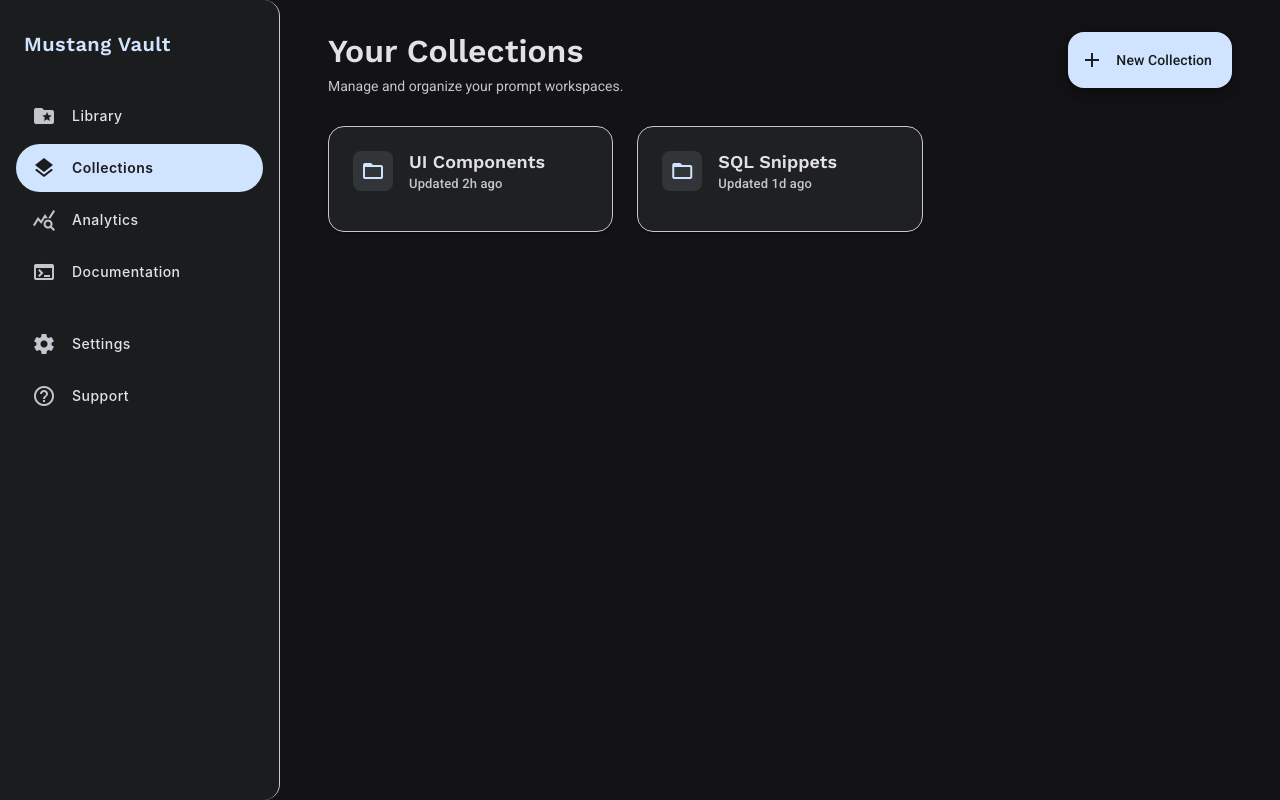
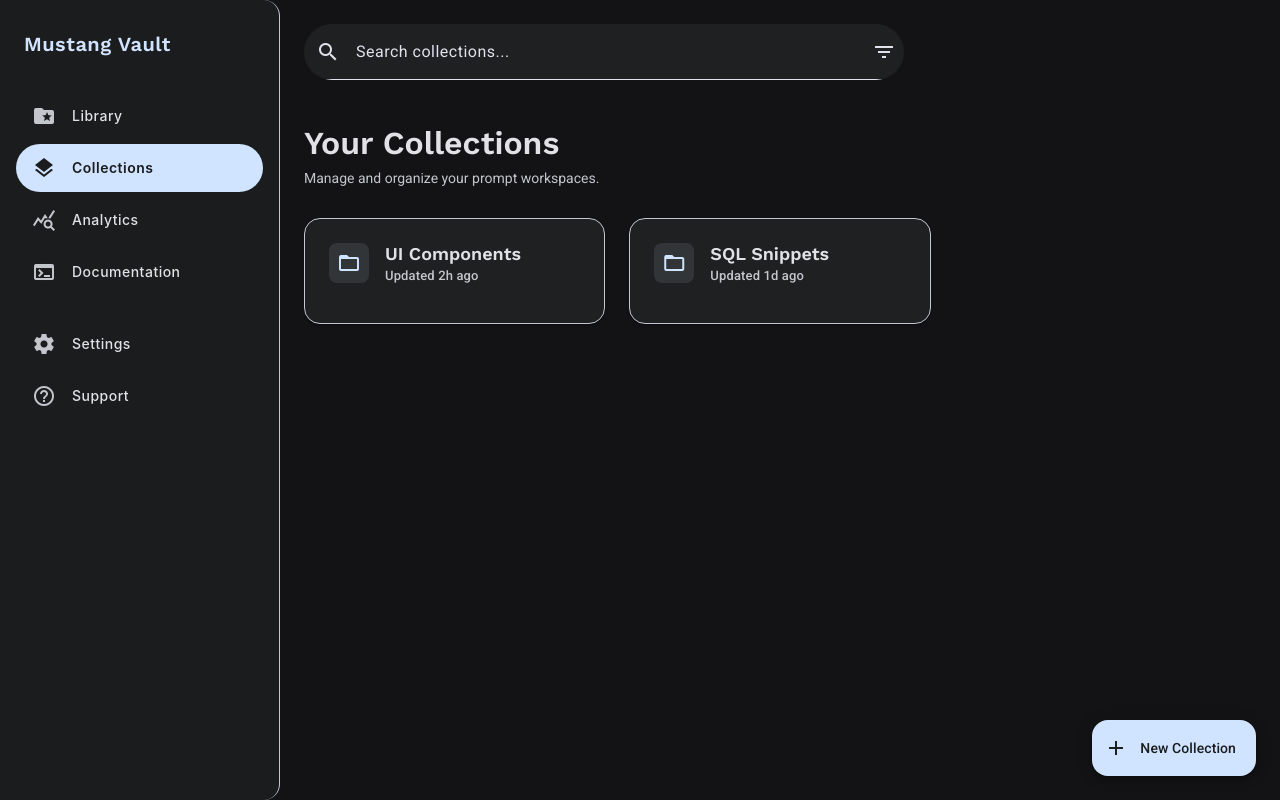
Before and after one commit to Stevo40k/prompt-library, an Angular app: page /collections in a window 1280 px wide. Built offline with nearby package versions, Linux system fonts and the light colour scheme.

Commit message:
style: match collections padding with library and fix FAB positioning

```diff
--- a/src/app/collections/collections.component.html
+++ b/src/app/collections/collections.component.html
@@ -1,17 +1,23 @@
 <div class="collections-container">
+  <div class="search-container">
+    <mat-form-field appearance="fill" class="search-bar">
+      <mat-icon matPrefix>search</mat-icon>
+      <input matInput type="text" placeholder="Search collections..." [ngModel]="searchQuery()" (input)="onSearch($event)">
+      <button mat-icon-button matSuffix>
+        <mat-icon>filter_list</mat-icon>
+      </button>
+    </mat-form-field>
+  </div>
+
   <div class="section-header">
     <div class="header-text">
       <h2>Your Collections</h2>
       <p class="subtitle">Manage and organize your prompt workspaces.</p>
     </div>
-    <button mat-fab extended color="primary" class="new-collection-btn" (click)="openNewCollectionDialog()">
-      <mat-icon>add</mat-icon>
-      New Collection
-    </button>
   </div>
 
   <div class="collections-grid">
-    <mat-card *ngFor="let collection of promptService.collections()" class="collection-card" (click)="navigateTo(collection.id)">
+    <mat-card *ngFor="let collection of filteredCollections()" class="collection-card" (click)="navigateTo(collection.id)">
       <mat-card-header>
         <div mat-card-avatar class="collection-avatar">
           <mat-icon>folder_open</mat-icon>
@@ -21,4 +27,10 @@
       </mat-card-header>
     </mat-card>
   </div>
+
+  <button mat-fab extended color="primary" class="new-collection-btn" (click)="openNewCollectionDialog()">
+    <mat-icon>add</mat-icon>
+    New Collection
+  </button>
+
 </div>
--- a/src/app/collections/collections.component.scss
+++ b/src/app/collections/collections.component.scss
@@ -1,7 +1,9 @@
 .collections-container {
-  padding: 32px 48px;
-  max-width: 1200px;
-  margin: 0 auto;
+  padding: 24px;
+  position: relative;
+  min-height: 100vh;
+  box-sizing: border-box;
+  background-color: var(--mustang-surface);
 }
 
 .section-header {
@@ -23,14 +25,42 @@
     color: var(--mustang-on-surface-variant, #c4c6cd);
     margin: 0;
   }
+}
 
-  .new-collection-btn {
-    background-color: var(--electric-blue) !important;
+.search-container {
+  position: sticky;
+  top: 0;
+  z-index: 10;
+  background-color: var(--mustang-surface);
+  padding-bottom: 24px;
+  display: flex;
+  align-items: flex-start;
+
+  .search-bar {
+    width: 100%;
+    max-width: 600px;
+
+    ::ng-deep .mat-mdc-text-field-wrapper {
+      background-color: var(--mustang-surface-container);
+      border-radius: 28px;
+    }
+
+    ::ng-deep .mat-mdc-form-field-focus-overlay {
+      background-color: transparent;
+    }
+  }
+}
+
+.new-collection-btn {
+  position: fixed;
+  bottom: 24px;
+  right: 24px;
+  z-index: 100;
+  background-color: var(--electric-blue) !important;
+  color: var(--mustang-charcoal) !important;
+
+  mat-icon {
     color: var(--mustang-charcoal) !important;
-
-    mat-icon {
-      color: var(--mustang-charcoal) !important;
-    }
   }
 }
 
--- a/src/app/collections/collections.component.ts
+++ b/src/app/collections/collections.component.ts
@@ -1,9 +1,12 @@
-import { Component, inject } from '@angular/core';
+import { Component, inject, signal, computed } from '@angular/core';
 import { CommonModule } from '@angular/common';
 import { RouterModule, Router } from '@angular/router';
+import { FormsModule } from '@angular/forms';
 import { MatCardModule } from '@angular/material/card';
 import { MatIconModule } from '@angular/material/icon';
 import { MatButtonModule } from '@angular/material/button';
+import { MatFormFieldModule } from '@angular/material/form-field';
+import { MatInputModule } from '@angular/material/input';
 import { MatDialog, MatDialogModule } from '@angular/material/dialog';
 import { NewCollectionDialogComponent } from './new-collection-dialog/new-collection-dialog.component';
 import { PromptService } from '../shared/prompt.service';
@@ -11,7 +14,17 @@ import { PromptService } from '../shared/prompt.service';
 @Component({
   selector: 'app-collections',
   standalone: true,
-  imports: [CommonModule, RouterModule, MatCardModule, MatIconModule, MatButtonModule, MatDialogModule],
+  imports: [
+    CommonModule,
+    RouterModule,
+    FormsModule,
+    MatCardModule,
+    MatIconModule,
+    MatButtonModule,
+    MatFormFieldModule,
+    MatInputModule,
+    MatDialogModule
+  ],
   templateUrl: './collections.component.html',
   styleUrls: ['./collections.component.scss']
 })
@@ -19,6 +32,20 @@ export class CollectionsComponent {
   private dialog = inject(MatDialog);
   private router = inject(Router);
   public promptService = inject(PromptService);
+
+  searchQuery = signal('');
+
+  filteredCollections = computed(() => {
+    const query = this.searchQuery().toLowerCase();
+    const cols = this.promptService.collections();
+    if (!query) return cols;
+    return cols.filter(c => c.name.toLowerCase().includes(query));
+  });
+
+  onSearch(event: Event) {
+    const input = event.target as HTMLInputElement;
+    this.searchQuery.set(input.value);
+  }
 
   navigateTo(id: string) {
     this.router.navigate(['/collections', id]);
```
